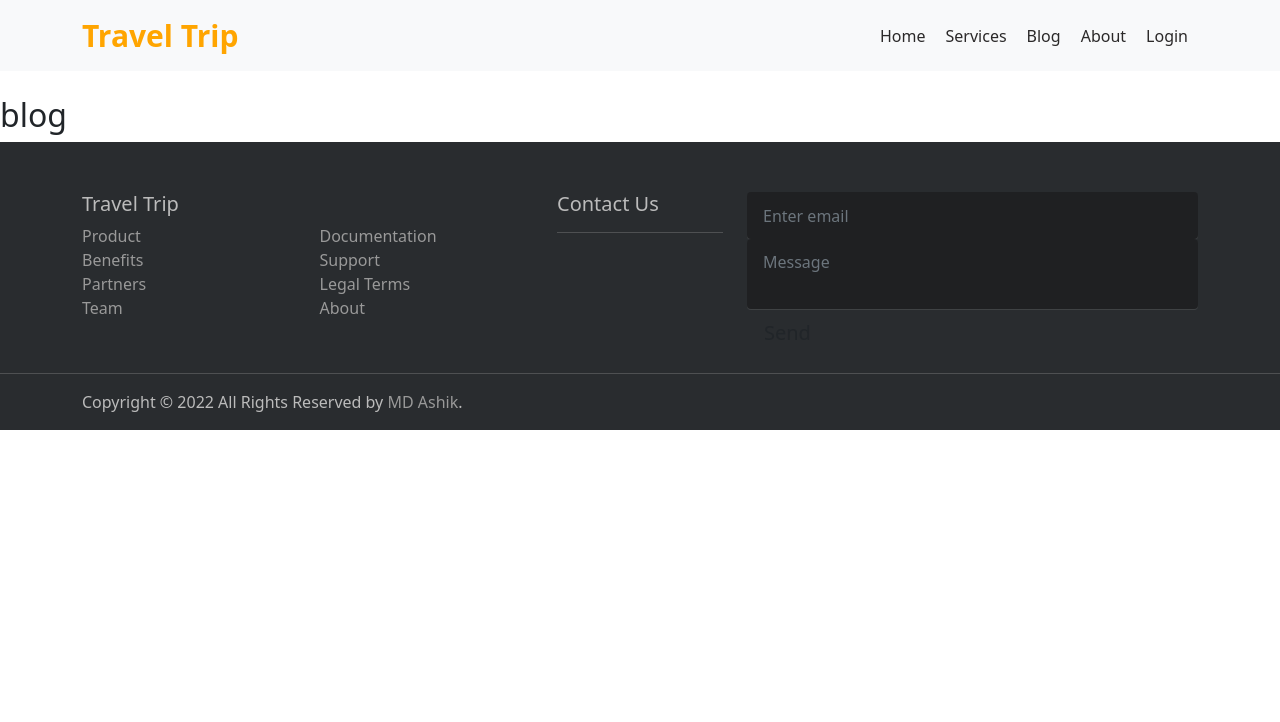
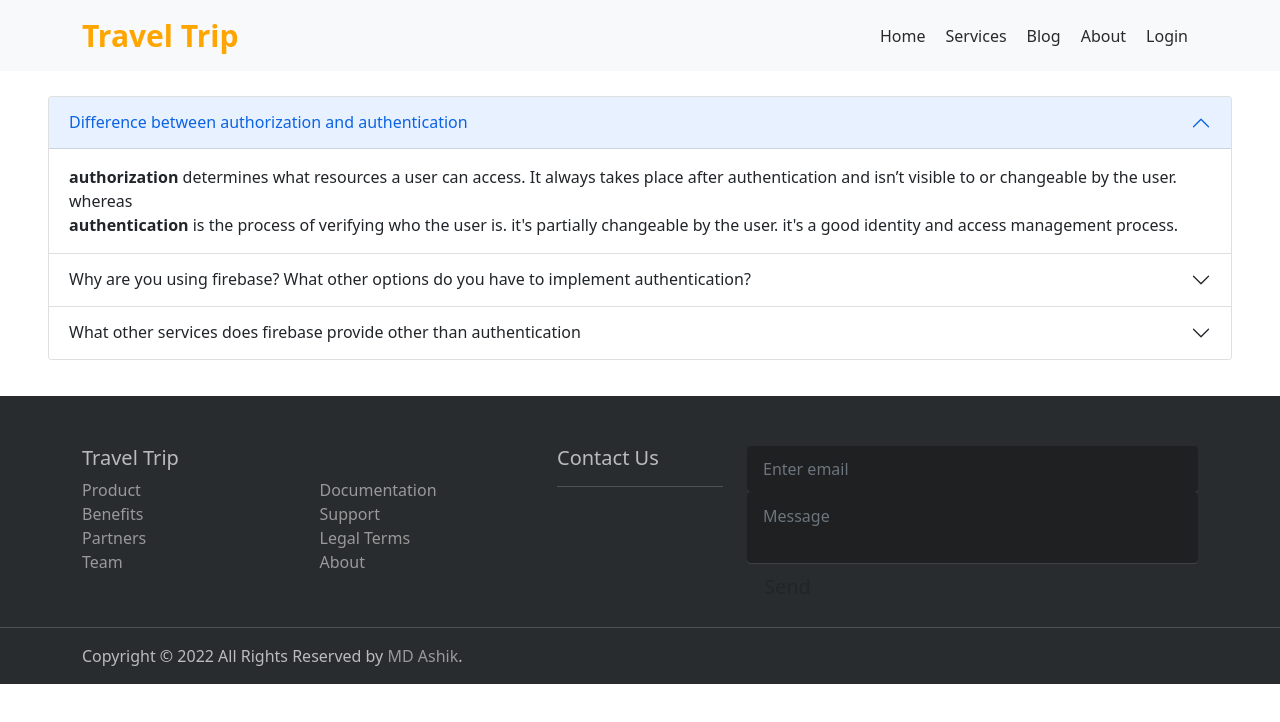
Before and after one commit to md-ashikur/travel-trip, a React (Create React App) app: page /blog in a window 1280 px wide. Shown: the top 722 px of the page. Built offline with nearby package versions, Linux system fonts and the light colour scheme; no server answers.

Commit message:
blog and about page

```diff
--- a/src/Components/About/About.js
+++ b/src/Components/About/About.js
@@ -2,8 +2,15 @@ import React from 'react';
 
 const About = () => {
     return (
-        <div className='mt-5 pt-5'>
-            <h2>about</h2>
+        <div className='m-5 p-5 text-center'>
+            <img src="" alt="" />
+            <h1>MD: Ashikur Rahman</h1>
+            <p>My long-term goal is to achieve a good position as a software engineer in a multinational company and
+                to become a more responsible and knowledgeable personality.
+
+                My short-term goal is to get a job in a reputed company. Currently, I want to settle in a good organisation where I get a good platform. I will work hard with a positive attitude, honesty, and punctuality until I finish my work in the given time.
+            </p>
+
         </div>
     );
 };
--- a/src/Components/Blog/Blog.css
+++ b/src/Components/Blog/Blog.css
@@ -0,0 +1,3 @@
+.blog{
+    height: 300px;
+}
--- a/src/Components/Blog/Blog.js
+++ b/src/Components/Blog/Blog.js
@@ -1,9 +1,40 @@
 import React from 'react';
-
+import { Accordion } from 'react-bootstrap';
+import './Blog.css';
 const Blog = () => {
     return (
-        <div className='mt-5 pt-5'>
-            <h2>blog</h2>
+        <div className='m-5 pt-5 blog'>
+            <Accordion defaultActiveKey="0">
+                <Accordion.Item eventKey="0">
+                    <Accordion.Header>Difference between authorization and authentication</Accordion.Header>
+                    <Accordion.Body>
+                    <b>authorization</b> determines what resources a user can access. It always takes place after authentication and isn’t visible to or changeable by the user. whereas <br></br><b>authentication</b> is the process of verifying who the user is. it's partially changeable by the user. it's a good identity and access management process.
+                    </Accordion.Body>
+                </Accordion.Item>
+                <Accordion.Item eventKey="1">
+                    <Accordion.Header>Why are you using firebase? What other options do you have to implement authentication?</Accordion.Header>
+                    <Accordion.Body>
+                        I'm using firebase because it provides backend services and easy-to-use. It provides ready-made UI libraries to authenticate users. It supports authentication using email, password, phone number, Google, Facebook, github, Twitter, and more.<br></br><b>other options to implement authentication are:</b><br></br>Token Authentication, Standard Authentication, Multi-Factor Authentication (MFA), Social Authentication.
+                    </Accordion.Body>
+                </Accordion.Item>
+                <Accordion.Item eventKey="2">
+                    <Accordion.Header>What other services does firebase provide other than authentication</Accordion.Header>
+                    <Accordion.Body>
+                   <b> Other services which Firebase provides than authentication are:</b>
+
+
+                        Cloud Firestore,
+                        Cloud Functions,
+                        Hosting,
+                        Cloud Storage,
+                        Google Analytics,
+                        Predictions,
+                        Cloud Messaging,
+                        Dynamic Links,
+                        Remote Config
+                    </Accordion.Body>
+                </Accordion.Item>
+            </Accordion>
         </div>
     );
 };
--- a/src/Components/Cart/Cart.js
+++ b/src/Components/Cart/Cart.js
@@ -1,17 +1,29 @@
 
 import React from 'react';
+import { Card, CardGroup } from 'react-bootstrap';
 
 const Cart = (props) => {
     const {name, img, description} = props.cart;
     return (
-        <div className='review-cart '>
-        <img src={img} alt=""/>
-        <h4>{name}</h4>
-        <p>{description}</p>
+        <CardGroup>
+
+                <Card>
+                    <Card.Img variant="top" src="holder.js/100px160" />
+                    <Card.Body>
+                        <Card.Title>{name}</Card.Title>
+                        <Card.Text>
+                            {description}
+                        </Card.Text>
+                    </Card.Body>
+                    <Card.Footer>
+                        <small className="text-muted">Last updated 3 mins ago</small>
+                    </Card.Footer>
+                </Card>
+        </CardGroup>
 
 
 
-    </div>
+
     );
 };
 
--- a/src/Components/Home/Home.js
+++ b/src/Components/Home/Home.js
@@ -1,5 +1,5 @@
 import React from 'react';
-import { Carousel } from 'react-bootstrap';
+import { CardGroup, Carousel } from 'react-bootstrap';
 import Services from '../Services/Services';
 import Cart from '../Cart/Cart';
 import './Home.css'
@@ -50,6 +50,7 @@ const Home = () => {
                 carts.map(cart => <Cart key={cart.id} cart={cart}></Cart>)
             }</Services>
 
+
         </div>
     );
 };
--- a/src/Components/Services/Services.js
+++ b/src/Components/Services/Services.js
@@ -12,22 +12,7 @@ const Services = () => {
     return (
         <div className='mt-5 pt-5'>
             <h3>services</h3>
-            <CardGroup>
-                <Card>
-                    <Card.Img variant="top" src="holder.js/100px160" />
-                    <Card.Body>
-                        <Card.Title>{}</Card.Title>
-                        <Card.Text>
-                            This is a wider card with supporting text below as a natural lead-in to
-                            additional content. This content is a little bit longer.
-                        </Card.Text>
-                    </Card.Body>
-                    <Card.Footer>
-                        <small className="text-muted">Last updated 3 mins ago</small>
-                    </Card.Footer>
-                </Card>
 
-            </CardGroup>
         </div>
     );
 };
```
